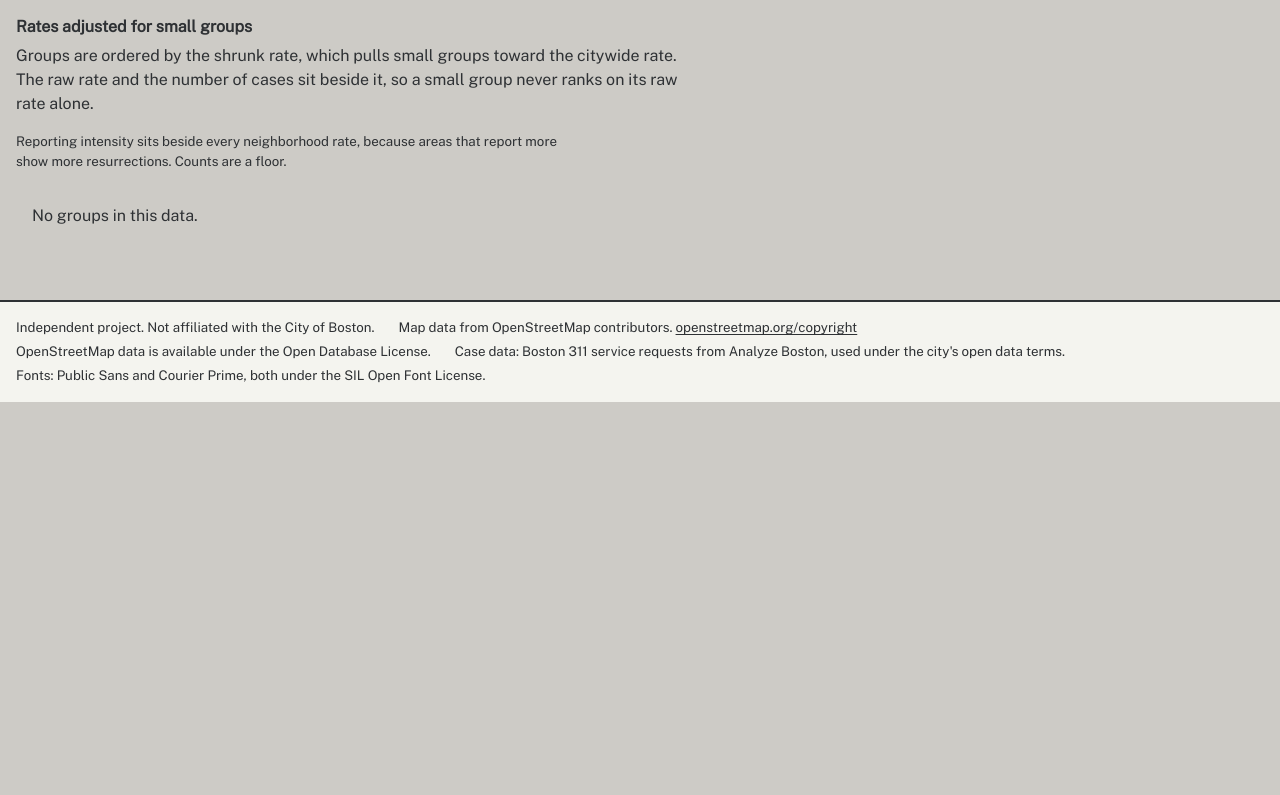
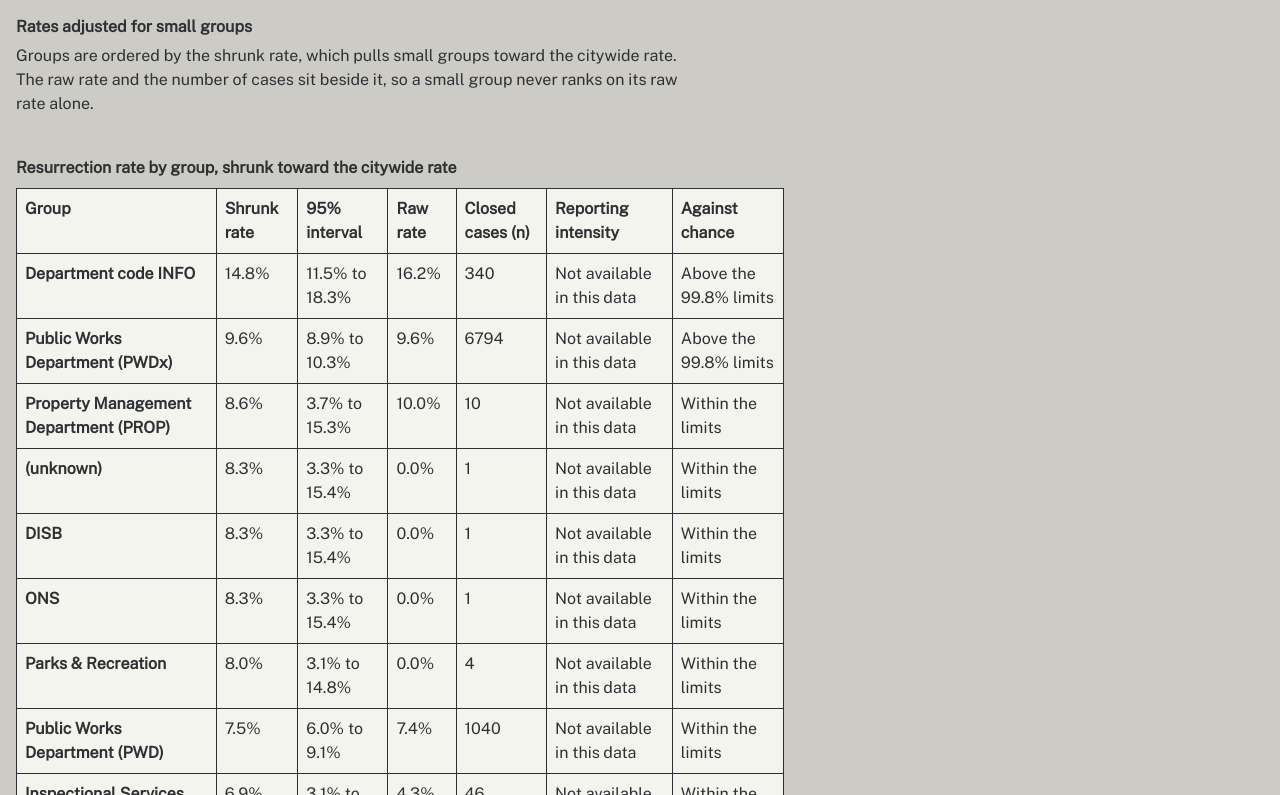
Before and after one commit to ShroudedArrow/undead-311, a React (Vite) app in the folder web/: page /durability in a window 1280 px wide. Shown: the part 2225-3020 px from the top of the page. Before the commit the page ends 2627 px from the top, so only its background shows below. Built offline with nearby package versions, Linux system fonts and the light colour scheme.

Commit message:
feat(web): delight-layer e2e axe scan, durability opens on a kind with groups, screenshots, log lines
Kiro-Agent: web
Kiro-Run: build-3

```diff
--- a/web/src/pages/DurabilityPage.tsx
+++ b/web/src/pages/DurabilityPage.tsx
@@ -71,9 +71,12 @@ function SurvivalPanel() {
 function FunnelPanel() {
   const funnel = useData("funnel.json", parseFunnel);
   const groups = useData("groups.json", parseGroups);
-  const [kind, setKind] = useState<Group["kind"]>("neighborhood");
+  const [picked, setKind] = useState<Group["kind"] | null>(null);
   const id = useId();
   const ok = funnel.status === "ok" && groups.status === "ok";
+  // open on neighborhoods when the data has them, else on the first kind that has groups (the sample has no neighborhood groups)
+  const firstWithGroups = ok ? KINDS.find((k) => funnel.data.groups.some((g) => g.kind === k)) : undefined;
+  const kind: Group["kind"] = picked ?? firstWithGroups ?? "neighborhood";
   return (
     <section className="chart-section" aria-labelledby={`${id}-h`}>
       <h2 id={`${id}-h`}>{t("charts.funnel_heading")}</h2>
```
Also changed, not shown: 40 other files (tests, documents, lock files or other folders).
